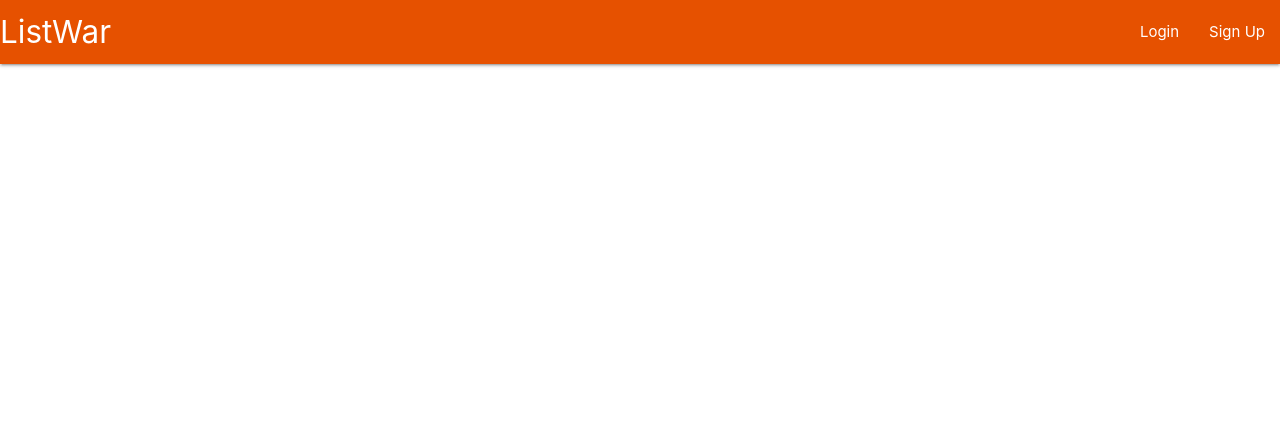
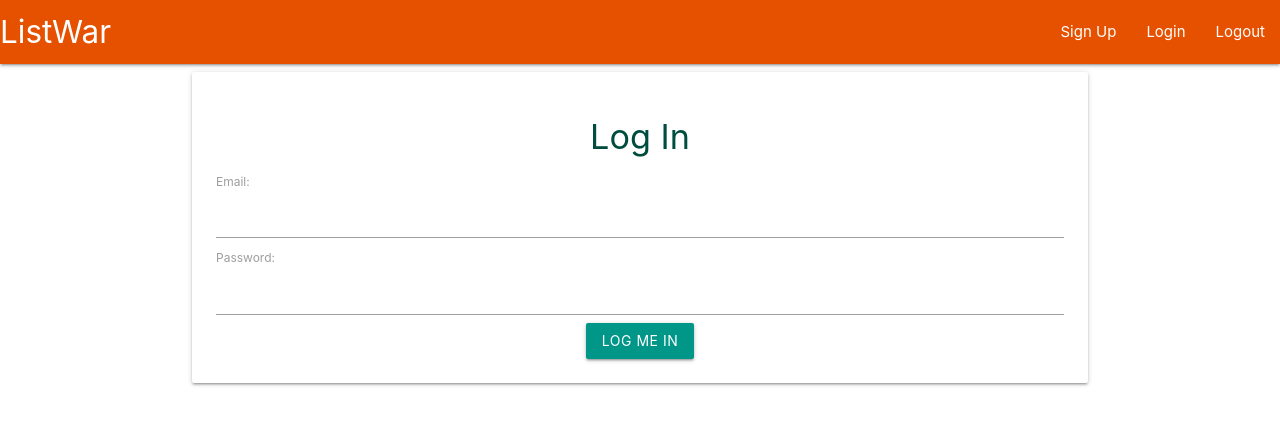
Before and after one commit to DanOswalt/listwar2, a Vue app: page /login in a window 1280 px wide. Shown: the top 424 px of the page. Built offline with nearby package versions, Linux system fonts and the light colour scheme; no server answers.

Commit message:
auth unstylish but operational

```diff
--- /dev/null
+++ b/src/components/auth/Login.vue
@@ -0,0 +1,56 @@
+<template lang="html">
+  <div class="login container">
+    <form @submit.prevent="login" class="card-panel teal-text text-darken-4">
+      <h4 class="card-title center">Log In</h4>
+      <div class="field">
+        <label for="email">Email:</label>
+        <input type="email" name="email" v-model="email">
+      </div>
+      <div class="field">
+        <label for="password">Password:</label>
+        <input type="password" name="password" v-model="password">
+      </div>
+      <div class="field center">
+        <button type="submit" class="btn teal">Log Me In</button>
+      </div>
+    </form>
+  </div>
+</template>
+
+<script>
+import firebase from 'firebase'
+// import db from '@/firebase/init'
+
+export default {
+  name: 'Login',
+  data () {
+    return {
+      email: null,
+      password: null,
+      msg: null
+    }
+  },
+  methods: {
+    login () {
+      if (this.email && this.password) {
+        firebase.auth().signInWithEmailAndPassword(this.email, this.password)
+          .then(cred => {
+            console.log('user:', cred.user)
+            this.$router.push({ name: 'Home'})
+          })
+          .catch(err => {
+            console.log('error', err.message)
+          })
+
+        this.msg = null
+      } else {
+        this.msg = 'Please fill out both fields'
+        console.log(this.msg)
+      }
+    }
+  }
+}
+</script>
+
+<style lang="css">
+</style>
--- a/src/components/layout/Navbar.vue
+++ b/src/components/layout/Navbar.vue
@@ -3,18 +3,29 @@
     <div class="nav-wrapper orange darken-4">
       <router-link to="/" class="brand-logo">ListWar</router-link>
       <ul id="nav-mobile" class="right hide-on-med-and-down">
-        <li><router-link to="/login">Login</router-link></li>
-        <li><router-link to="/register">Sign Up</router-link></li>
+        <li><router-link :to="{ name: 'Register' }">Sign Up</router-link></li>
+        <li><router-link :to="{ name: 'Login' }">Login</router-link></li>
+        <li @click="logout"><a>Logout</a></li>
       </ul>
     </div>
   </nav>
 </template>
 
 <script>
+import firebase from 'firebase'
+
 export default {
   name: 'Navbar',
   data () {
     return {}
+  },
+  methods: {
+    logout () {
+      firebase.auth().signOut()
+        .then(() => {
+          this.$router.push({ name: 'Home' })
+        })
+    }
   }
 }
 </script>
--- a/src/components/views/Home.vue
+++ b/src/components/views/Home.vue
@@ -36,7 +36,7 @@ export default {
     }
   },
   mounted () {
-    console.log(firebase.auth().currentUser)
+    console.log('current user:', firebase.auth().currentUser)
   }
 }
 </script>
--- a/src/router/index.js
+++ b/src/router/index.js
@@ -3,6 +3,7 @@ import Router from 'vue-router'
 import Home from '@/components/views/Home'
 import CreateList from '@/components/views/CreateList'
 import Register from '@/components/auth/Register'
+import Login from '@/components/auth/Login'
 
 Vue.use(Router)
 
@@ -23,6 +24,11 @@ export default new Router({
       path: '/register',
       name: 'Register',
       component: Register
+    },
+    {
+      path: '/login',
+      name: 'Login',
+      component: Login
     }
   ]
 })
```
